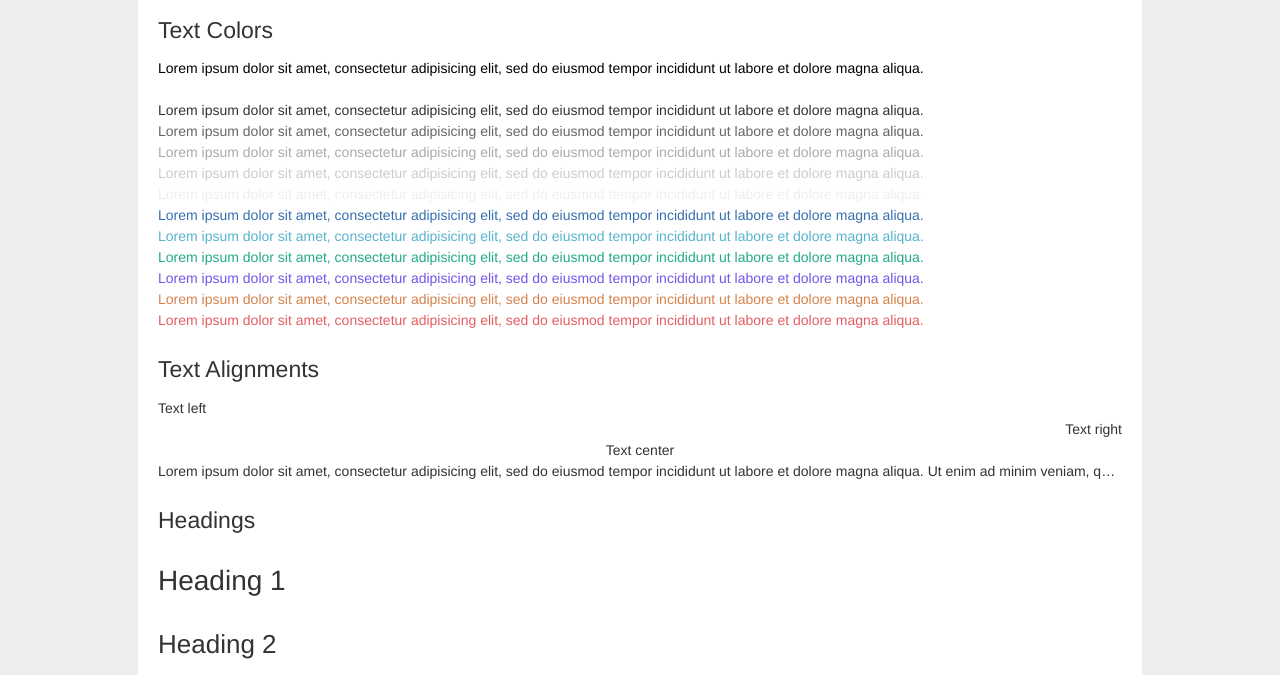
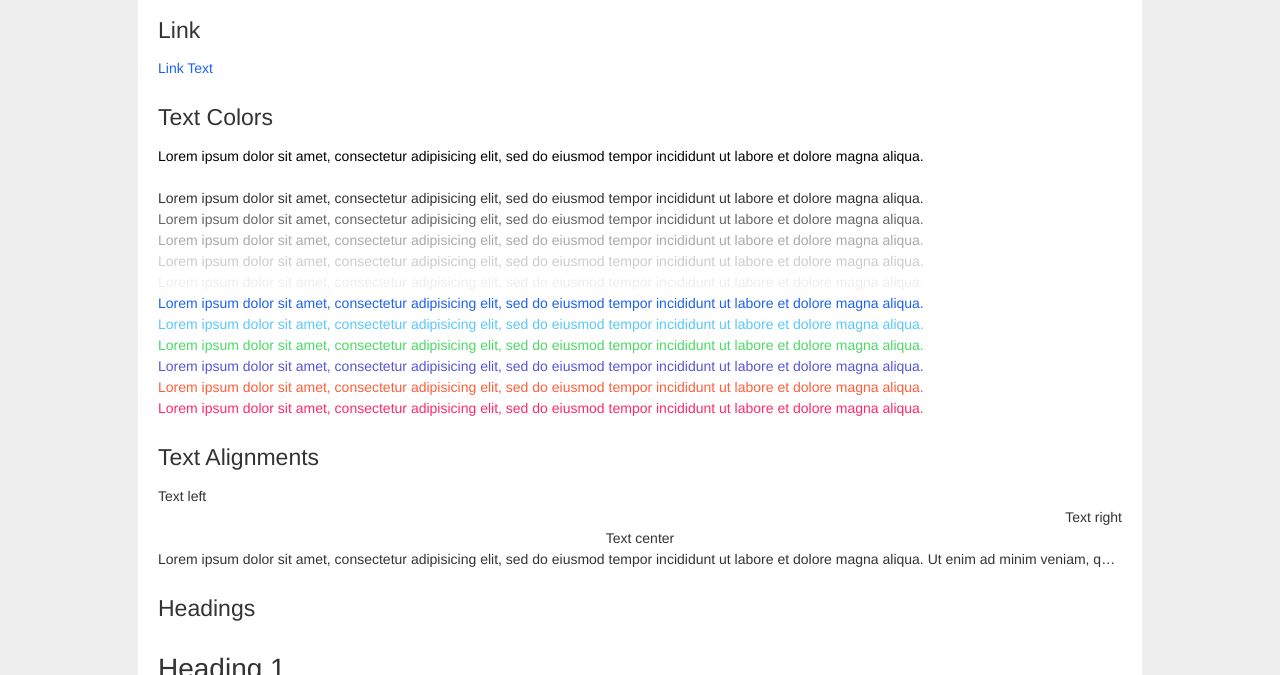
Before and after one commit to flect-miyake/Rigging, a website: page index.html in a window 1280 px wide. Shown: the part 125-800 px from the top of the page. Drawn offline with Linux system fonts and the light colour scheme.

Commit message:
カラーを修正

```diff
--- a/index.html
+++ b/index.html
@@ -23,6 +23,11 @@
 
       <div class="p-section margin-top-s margin-bottom-s">
         <h2 class="p-section-header">Typography</h2>
+
+        <div class="margin-bottom-s">
+          <h3>Link</h3>
+          <a>Link Text</a>
+        </div>
 
         <div class="margin-bottom-s">
           <h3>Text Colors</h3>
--- a/src/_variables.sass
+++ b/src/_variables.sass
@@ -11,13 +11,13 @@ $gray-dark: #666
 $gray-darker: #333
 $black: #000
 
-$red: #E55E61
-$orange: #D6824C
-$yellow: #e9aa25
-$green: #22AA8B
-$light-blue: #57B3CE
-$blue: #366FAE
-$purple: #7554e8
+$red: #FF2A68
+$orange: #FF5E3A
+$yellow: #FFCD02
+$green: #4CD964
+$light-blue: #5AC8FB
+$blue: #1D62F0
+$purple: #5856D6
 
 
 // Thema Colors
--- a/src/component/_button.sass
+++ b/src/component/_button.sass
@@ -3,6 +3,7 @@
 .button
   +button-shape($font-size, 4px 16px 4px 16px, $radius)
   +button-color($gray, $white)
+  font-weight: $font-weight
   &.button-ghost
     +button-ghost-color($gray)
 
--- a/src/component/_form.sass
+++ b/src/component/_form.sass
@@ -2,11 +2,17 @@
 
 .label
   +label($font-size, 5px 0 5px 0, 0 $space 0 $space)
+  font-family: $font-family
+  font-style: $font-style
+  font-weight: $font-weight
 
 .input
   +input-shape($font-size, 4px 8px 4px 8px, $radius)
   +input-color(transparent, $gray-darker)
   +placeholder-color($gray-light)
+  font-family: $font-family
+  font-style: $font-style
+  font-weight: $font-weight
   &.block
     display: block
     width: 100%
@@ -14,6 +20,9 @@
 .select
   +select-shape($font-size, 4px 8px 4px 8px, $radius)
   +select-color(transparent, $gray-darker)
+  font-family: $font-family
+  font-style: $font-style
+  font-weight: $font-weight
   &.block
     display: block
     width: 100%
--- a/src/foundation/_typography.sass
+++ b/src/foundation/_typography.sass
@@ -3,6 +3,7 @@
 /* Link */
 a, .link
   +link($color-primary)
+  font-weight: $font-weight
 
 /* Text color */
 .text-black
--- a/src/style.sass
+++ b/src/style.sass
@@ -14,6 +14,6 @@
     border-bottom: 1px solid darken($gray-lighter, 10%)
 
 .p-grid-inner
-  background: $color-primary
+  background: lighten($color-primary, 10%)
   width: 100%
   padding: 10px 0
```
Also changed, not shown: dist/rigging.css, dist/style.css.
